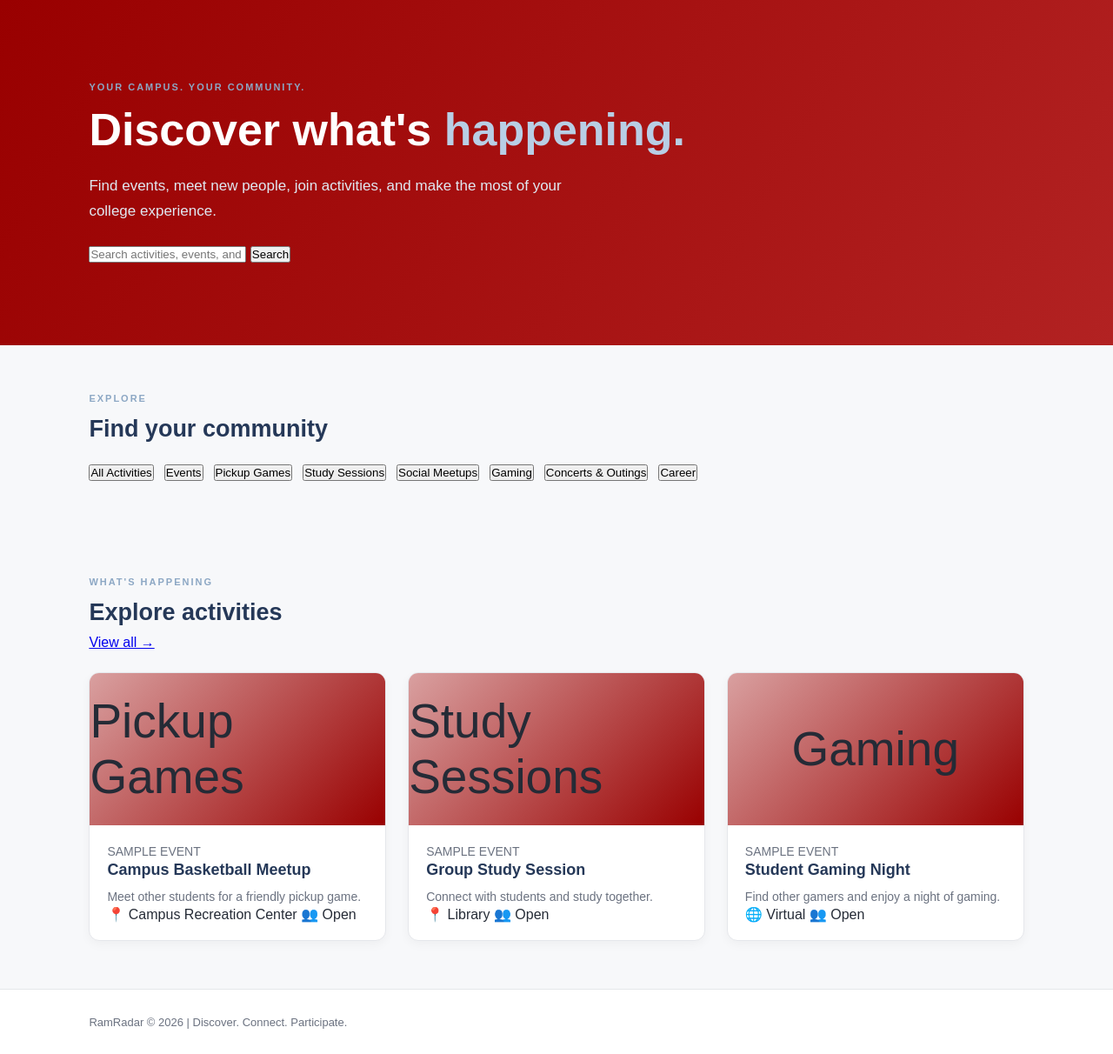
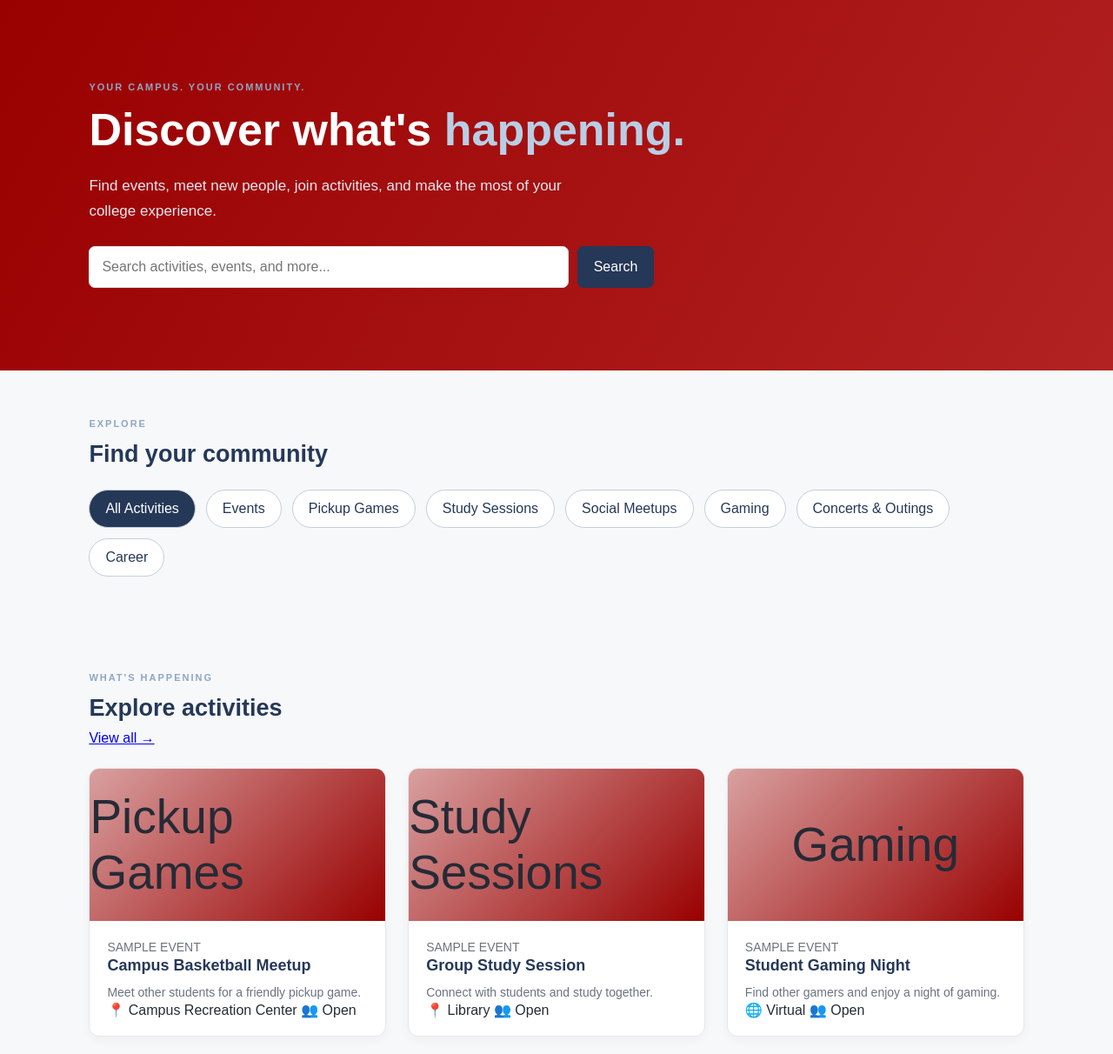
Before and after one commit to KaynoSpeights/RamRadar, a Flask app: page / in a window 1280 px wide. Shown: the part 75-1287 px from the top of the page at 87% size. Before the commit the page ends 1258 px from the top, so only its background shows below. Run offline with Flask 3, Linux system fonts and the light colour scheme.

Commit message:
Style search controls and accessible filter states

```diff
--- a/static/css/style.css
+++ b/static/css/style.css
@@ -312,3 +312,50 @@ footer {
         text-align: center;
     }
 }
+/* Activity search and filters */
+[hidden] { display: none !important; }
+.visually-hidden {
+    position: absolute;
+    width: 1px;
+    height: 1px;
+    padding: 0;
+    overflow: hidden;
+    clip-path: inset(50%);
+    white-space: nowrap;
+}
+.search-container { display: flex; gap: 10px; max-width: 650px; }
+.search-container input {
+    flex: 1;
+    min-width: 0;
+    padding: 14px;
+    border: 1px solid #e0e5eb;
+    border-radius: 7px;
+    font: inherit;
+}
+.search-container button, #clear-filters {
+    padding: 12px 18px;
+    border: 1px solid #253858;
+    border-radius: 7px;
+    background: #253858;
+    color: white;
+    font: inherit;
+    cursor: pointer;
+}
+.category {
+    padding: 12px 18px;
+    border: 1px solid #c5ced9;
+    border-radius: 25px;
+    background: white;
+    color: #253858;
+    font: inherit;
+    cursor: pointer;
+}
+.category:hover, .category.active { background: #253858; color: white; }
+button:focus-visible, input:focus-visible { outline: 3px solid #6686a8; outline-offset: 3px; }
+.filter-summary { display: flex; align-items: center; justify-content: space-between; gap: 16px; margin-bottom: 24px; }
+#no-results { padding: 24px; border: 1px solid #c5ced9; border-radius: 8px; background: white; line-height: 1.6; }
+@media (max-width: 550px) {
+    .search-container { flex-wrap: wrap; }
+    .search-container input { flex-basis: 100%; }
+    .filter-summary { flex-wrap: wrap; }
+}
```
